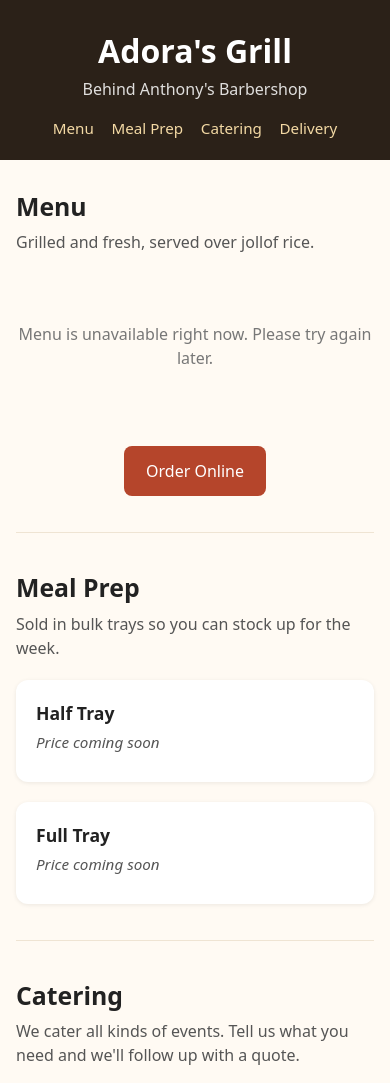
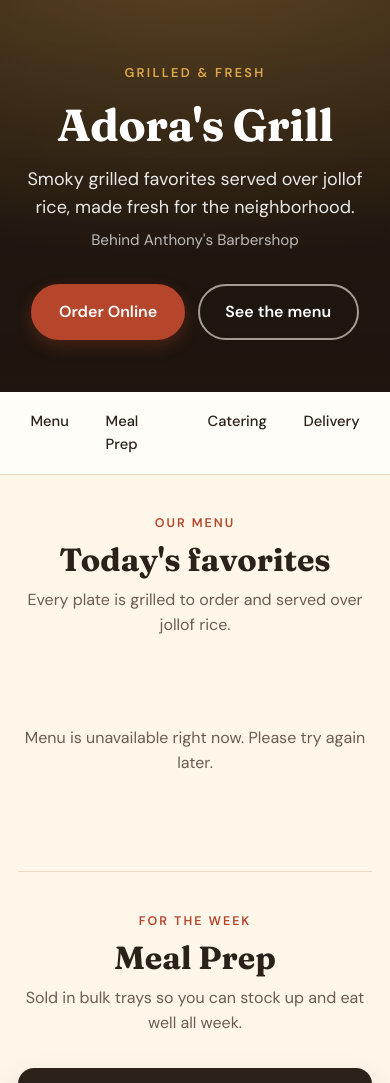
Before and after one commit to aokegbile/adoras-grill, a website: page public/index.html in a window 390 px wide. Shown: the top 1083 px of the page. Drawn offline with Linux system fonts and the light colour scheme; no server answers.

Commit message:
Restyle site: hero, warm palette, card and section styling
Co-Authored-By: Claude Haiku 5.5 <noreply@anthropic.com>
Claude-Session: https://claude.ai/code/session_01BA3yVo4jzUf7GyLsh6iBxj

```diff
--- a/public/index.html
+++ b/public/index.html
@@ -3,95 +3,247 @@
 <head>
   <meta charset="utf-8">
   <meta name="viewport" content="width=device-width, initial-scale=1">
-  <meta name="description" content="Adora's Grill: Nigerian food, grilled fresh. Menu, meal prep, catering and delivery. Behind Anthony's Barbershop.">
+  <meta name="description" content="Adora's Grill: grilled Nigerian favorites over jollof rice. Menu, meal prep, catering and delivery. Behind Anthony's Barbershop.">
   <title>Adora's Grill</title>
+  <link rel="preconnect" href="https://fonts.googleapis.com">
+  <link rel="preconnect" href="https://fonts.gstatic.com" crossorigin>
+  <link href="https://fonts.googleapis.com/css2?family=Fraunces:opsz,wght@9..144,600;9..144,700&family=DM+Sans:wght@400;500;600&display=swap" rel="stylesheet">
   <style>
-    :root { --ink: #222; --muted: #777; --cream: #fffaf3; --brown: #2b2118; --accent: #b5452b; --card: #fff; --line: #efe4d3; --tan: #eadfcf; --tan-ink: #8a7a66; }
+    :root {
+      --night: #1d140d;
+      --brown: #2b2118;
+      --cream: #fff6ea;
+      --paper: #fffdf9;
+      --terracotta: #b5452b;
+      --terracotta-dark: #8f3320;
+      --gold: #e0a84a;
+      --ink: #2a211a;
+      --muted: #6b5d4f;
+      --line: #eadbc6;
+      --tan: #f1e4d0;
+      --tan-ink: #8a7a66;
+      --radius: 16px;
+      --shadow: 0 2px 10px rgba(42, 33, 26, .08);
+      --shadow-lift: 0 14px 30px rgba(42, 33, 26, .16);
+    }
     * { box-sizing: border-box; }
-    body { margin: 0; font-family: system-ui, sans-serif; color: var(--ink); background: var(--cream); line-height: 1.5; }
-    header { padding: 2rem 1rem 1.25rem; text-align: center; background: var(--brown); color: #fff; }
-    header h1 { margin: 0 0 .4rem; line-height: 1.2; }
-    header p { margin: 0; opacity: .85; }
-    nav { display: flex; flex-wrap: wrap; justify-content: center; gap: .4rem 1.1rem; margin-top: 1rem; }
-    nav a { color: #f3d9a4; text-decoration: none; font-size: .95rem; }
-    nav a:hover, nav a:focus { text-decoration: underline; }
-    main { max-width: 960px; margin: 0 auto; padding: 0 1rem; }
-    section { padding: 2.25rem 0; border-top: 1px solid var(--line); }
-    section:first-child { border-top: 0; padding-top: 1.75rem; }
-    h2 { margin: 0 0 .35rem; font-size: 1.55rem; }
-    .lede { margin: 0 0 1.25rem; color: #555; }
-    .menu { display: grid; grid-template-columns: repeat(auto-fill, minmax(220px, 1fr)); gap: 1.25rem; }
-    .card { background: var(--card); border-radius: 12px; overflow: hidden; box-shadow: 0 1px 4px rgba(0,0,0,.08); }
-    .card .photo { aspect-ratio: 4 / 3; background: var(--tan); display: flex; align-items: center; justify-content: center; color: var(--tan-ink); font-size: .9rem; padding: 1rem; text-align: center; line-height: 1.4; }
-    .card .photo img { width: 100%; height: 100%; object-fit: cover; }
-    .card .body { padding: 1rem 1.1rem 1.2rem; }
-    .card h3 { margin: 0 0 .4rem; font-size: 1.05rem; line-height: 1.3; }
-    .card .desc { margin: 0 0 .6rem; font-size: .9rem; line-height: 1.45; color: #555; }
-    .card .price { font-weight: 600; line-height: 1.3; }
-    .tiers { display: grid; grid-template-columns: repeat(auto-fill, minmax(220px, 1fr)); gap: 1.25rem; }
-    .tier { background: var(--card); border-radius: 12px; padding: 1.25rem; box-shadow: 0 1px 4px rgba(0,0,0,.08); }
-    .tier h3 { margin: 0 0 .3rem; font-size: 1.1rem; }
-    .tier p { margin: 0 0 .5rem; color: #555; font-size: .95rem; }
+    html { scroll-behavior: smooth; }
+    body {
+      margin: 0;
+      font-family: "DM Sans", system-ui, -apple-system, sans-serif;
+      color: var(--ink);
+      background: var(--cream);
+      line-height: 1.55;
+      -webkit-font-smoothing: antialiased;
+    }
+    h1, h2, h3 { font-family: "Fraunces", Georgia, serif; line-height: 1.15; margin: 0; }
+    a { color: inherit; }
+    :focus-visible { outline: 3px solid var(--gold); outline-offset: 3px; border-radius: 6px; }
+
+    /* Hero */
+    .hero {
+      position: relative;
+      color: #fff;
+      text-align: center;
+      padding: 5rem 1rem 4.5rem;
+      background:
+        radial-gradient(1000px 420px at 50% -10%, rgba(224, 168, 74, .30), transparent 70%),
+        linear-gradient(180deg, rgba(29, 20, 13, .72), rgba(29, 20, 13, .92)),
+        var(--brown);
+      overflow: hidden;
+    }
+    .hero .eyebrow {
+      display: inline-block;
+      font-size: .8rem;
+      font-weight: 600;
+      letter-spacing: .18em;
+      text-transform: uppercase;
+      color: var(--gold);
+      margin: 0 0 1rem;
+    }
+    .hero h1 { font-size: clamp(2.8rem, 8vw, 4.75rem); font-weight: 700; letter-spacing: -.01em; }
+    .hero .tagline { margin: 1rem auto 0; max-width: 34rem; font-size: 1.125rem; opacity: .9; }
+    .hero .where { margin: .4rem 0 0; font-size: .95rem; opacity: .7; }
+    .hero .actions { margin-top: 2rem; }
+
+    /* Nav */
+    nav.sections {
+      position: sticky; top: 0; z-index: 10;
+      display: flex; flex-wrap: wrap; justify-content: center; gap: .5rem;
+      padding: .75rem 1rem;
+      background: rgba(255, 253, 249, .94);
+      backdrop-filter: saturate(1.4) blur(8px);
+      box-shadow: 0 1px 0 var(--line);
+    }
+    nav.sections a {
+      padding: .4rem .9rem; border-radius: 999px;
+      color: var(--brown); text-decoration: none; font-size: .92rem; font-weight: 500;
+      transition: background .15s, color .15s;
+    }
+    nav.sections a:hover { background: var(--tan); }
+
+    main { max-width: 1040px; margin: 0 auto; padding: 0 1.1rem; }
+    section { padding: 3.25rem 0; }
+    section + section { border-top: 1px solid var(--line); }
+    .section-head { text-align: center; margin-bottom: 2rem; }
+    .section-head .kicker {
+      display: block; font-size: .78rem; font-weight: 600; letter-spacing: .16em;
+      text-transform: uppercase; color: var(--terracotta); margin-bottom: .5rem;
+    }
+    .section-head h2 { font-size: clamp(2rem, 5vw, 2.6rem); font-weight: 700; }
+    .section-head .lede { margin: .6rem auto 0; max-width: 36rem; color: var(--muted); }
+
+    /* Menu cards */
+    .menu { display: grid; grid-template-columns: repeat(auto-fill, minmax(230px, 1fr)); gap: 1.4rem; }
+    .card {
+      background: var(--paper); border-radius: var(--radius); overflow: hidden;
+      box-shadow: var(--shadow); display: flex; flex-direction: column;
+      transition: transform .2s ease, box-shadow .2s ease;
+    }
+    .card:hover { transform: translateY(-3px); box-shadow: var(--shadow-lift); }
+    .card .photo {
+      aspect-ratio: 4 / 3; display: flex; align-items: center; justify-content: center;
+      background: linear-gradient(135deg, var(--tan), #e7d3b6);
+      color: var(--tan-ink); font-size: .9rem; padding: 1rem; text-align: center;
+    }
+    .card .photo img { width: 100%; height: 100%; object-fit: cover; display: block; }
+    .card .body { padding: 1.1rem 1.2rem 1.25rem; display: flex; flex-direction: column; gap: .4rem; flex: 1; }
+    .card h3 { font-size: 1.2rem; font-weight: 600; }
+    .card .desc { margin: 0; font-size: .92rem; color: var(--muted); }
+    .card .price {
+      margin-top: auto; align-self: flex-start; padding: .3rem .7rem; border-radius: 999px;
+      background: #fbeedb; color: var(--terracotta-dark); font-weight: 600; font-size: .95rem;
+    }
+
+    /* Meal prep tiers */
+    .tiers { display: grid; grid-template-columns: repeat(auto-fill, minmax(240px, 1fr)); gap: 1.4rem; }
+    .tier {
+      background: var(--brown); color: var(--cream); border-radius: var(--radius);
+      padding: 1.8rem 1.5rem; text-align: center; box-shadow: var(--shadow-lift);
+    }
+    .tier h3 { font-size: 1.35rem; font-weight: 600; color: #fff; }
+    .tier .size { margin: .3rem 0 1rem; font-size: .92rem; opacity: .75; }
+    .tier .price { color: var(--gold); font-weight: 600; font-size: 1.05rem; }
+
+    /* Placeholders */
     .placeholder { color: var(--tan-ink); font-style: italic; font-weight: 400; }
-    .status { text-align: center; color: var(--muted); padding: 2rem 0; }
-    .btn { display: inline-block; padding: .8rem 1.4rem; background: var(--accent); color: #fff; border-radius: 8px; text-decoration: none; border: 0; font: inherit; cursor: pointer; }
-    .btn.outline { background: transparent; color: var(--accent); border: 2px solid var(--accent); }
-    .actions { display: flex; flex-wrap: wrap; gap: .75rem; justify-content: center; margin-top: 1.75rem; }
-    form { display: grid; grid-template-columns: 1fr 1fr; gap: .25rem 1rem; background: var(--card); padding: 1.25rem; border-radius: 12px; box-shadow: 0 1px 4px rgba(0,0,0,.08); }
-    form label { display: flex; flex-direction: column; font-size: .9rem; color: #444; margin-bottom: .75rem; }
+    .tier .placeholder { color: rgba(255, 246, 234, .7); }
+    .status { text-align: center; color: var(--muted); padding: 2.5rem 0; grid-column: 1 / -1; }
+
+    /* Buttons */
+    .actions { display: flex; flex-wrap: wrap; gap: .8rem; justify-content: center; }
+    .btn {
+      display: inline-block; padding: .85rem 1.6rem; border-radius: 999px;
+      background: var(--terracotta); color: #fff; text-decoration: none; font: inherit; font-weight: 600;
+      border: 2px solid var(--terracotta); cursor: pointer;
+      box-shadow: 0 6px 16px rgba(181, 69, 43, .28);
+      transition: background .15s, transform .15s, box-shadow .15s;
+    }
+    .btn:hover { background: var(--terracotta-dark); border-color: var(--terracotta-dark); transform: translateY(-1px); }
+    .btn.outline { background: transparent; color: var(--terracotta); box-shadow: none; }
+    .btn.outline:hover { background: var(--terracotta); color: #fff; }
+    .hero .btn.ghost { background: transparent; border-color: rgba(255, 246, 234, .6); box-shadow: none; }
+    .hero .btn.ghost:hover { background: rgba(255, 246, 234, .12); border-color: var(--cream); }
+
+    /* Catering form */
+    .form-wrap { max-width: 680px; margin: 0 auto; }
+    form {
+      display: grid; grid-template-columns: 1fr 1fr; gap: 1rem;
+      background: var(--paper); padding: 1.75rem; border-radius: var(--radius); box-shadow: var(--shadow);
+    }
+    form label { display: flex; flex-direction: column; font-size: .88rem; font-weight: 500; color: var(--brown); }
     form .full { grid-column: 1 / -1; }
-    form input, form textarea { margin-top: .3rem; padding: .6rem .7rem; border: 1px solid #d8cbb6; border-radius: 8px; font: inherit; width: 100%; }
-    form textarea { min-height: 96px; resize: vertical; }
-    form .btn { grid-column: 1 / -1; justify-self: start; }
-    footer { background: var(--brown); color: #d9cdbb; text-align: center; padding: 2rem 1rem 2.5rem; font-size: .95rem; }
-    footer p { margin: 0 0 .5rem; }
-    footer a { color: #f3d9a4; }
-    .social { display: flex; justify-content: center; gap: 1.1rem; margin-top: .75rem; }
-    .social a { text-decoration: none; }
-    @media (max-width: 560px) { form { grid-template-columns: 1fr; } }
+    form input, form textarea {
+      margin-top: .35rem; padding: .7rem .8rem; border: 1px solid #d9c8ae; border-radius: 10px;
+      font: inherit; color: var(--ink); background: #fff; width: 100%;
+    }
+    form input:focus, form textarea:focus { outline: 2px solid var(--gold); outline-offset: 0; border-color: var(--gold); }
+    form textarea { min-height: 110px; resize: vertical; }
+    form .btn { grid-column: 1 / -1; justify-self: center; margin-top: .4rem; }
+
+    /* Delivery */
+    .delivery-wrap { text-align: center; }
+
+    /* Footer */
+    footer {
+      background: var(--night); color: #d9cdbb; text-align: center;
+      padding: 3rem 1rem 2.5rem; font-size: .95rem;
+    }
+    footer .brand { font-family: "Fraunces", Georgia, serif; font-size: 1.6rem; color: #fff; margin: 0 0 .3rem; }
+    footer p { margin: .25rem 0; }
+    footer a { color: var(--gold); text-decoration: none; }
+    footer a:hover { text-decoration: underline; }
+    .social { display: flex; justify-content: center; gap: 1.4rem; margin-top: 1rem; }
+
+    @media (max-width: 600px) {
+      .hero { padding: 3.75rem 1rem 3.25rem; }
+      section { padding: 2.5rem 0; }
+      form { grid-template-columns: 1fr; padding: 1.25rem; }
+      nav.sections { justify-content: flex-start; flex-wrap: nowrap; overflow-x: auto; }
+    }
+    @media (prefers-reduced-motion: reduce) {
+      html { scroll-behavior: auto; }
+      .card, .btn { transition: none; }
+    }
   </style>
 </head>
 <body>
-  <header>
+  <header class="hero">
+    <p class="eyebrow">Grilled &amp; fresh</p>
     <h1>Adora's Grill</h1>
-    <p>Behind Anthony's Barbershop</p>
-    <nav aria-label="Sections">
+    <p class="tagline">Smoky grilled favorites served over jollof rice, made fresh for the neighborhood.</p>
+    <p class="where">Behind Anthony's Barbershop</p>
+    <div class="actions hero-actions">
+      <!-- PLACEHOLDER: replace href with the Square Online link -->
+      <a class="btn" href="#">Order Online</a>
+      <a class="btn ghost" href="#menu">See the menu</a>
+    </div>
+  </header>
+
+  <nav class="sections" aria-label="Sections">
     <a href="#menu">Menu</a>
     <a href="#meal-prep">Meal Prep</a>
     <a href="#catering">Catering</a>
     <a href="#delivery">Delivery</a>
   </nav>
-  </header>
 
   <main>
     <section id="menu">
-      <h2>Menu</h2>
-      <p class="lede">Grilled and fresh, served over jollof rice.</p>
+      <div class="section-head">
+        <span class="kicker">Our menu</span>
+        <h2>Today's favorites</h2>
+        <p class="lede">Every plate is grilled to order and served over jollof rice.</p>
+      </div>
       <div id="menu-grid" class="menu"><p class="status">Loading menu…</p></div>
-      <div class="actions">
-        <!-- PLACEHOLDER: replace href with the Square Online link -->
-        <a class="btn" href="#">Order Online</a>
-      </div>
     </section>
 
     <section id="meal-prep">
+      <div class="section-head">
+        <span class="kicker">For the week</span>
         <h2>Meal Prep</h2>
-      <p class="lede">Sold in bulk trays so you can stock up for the week.</p>
+        <p class="lede">Sold in bulk trays so you can stock up and eat well all week.</p>
+      </div>
       <div class="tiers">
         <div class="tier">
           <h3>Half Tray</h3>
-          <p class="placeholder">Price coming soon</p>
+          <p class="size">Feeds a small crowd or a few days of meals</p>
+          <p class="price placeholder">Price coming soon</p>
         </div>
         <div class="tier">
           <h3>Full Tray</h3>
-          <p class="placeholder">Price coming soon</p>
+          <p class="size">Our biggest option for families and gatherings</p>
+          <p class="price placeholder">Price coming soon</p>
         </div>
       </div>
     </section>
 
     <section id="catering">
+      <div class="section-head">
+        <span class="kicker">Events</span>
         <h2>Catering</h2>
         <p class="lede">We cater all kinds of events. Tell us what you need and we'll follow up with a quote.</p>
+      </div>
+      <div class="form-wrap">
         <!-- PLACEHOLDER: replace action with the real catering request handler or email address -->
         <form action="mailto:hello@example.com" method="post" enctype="text/plain">
           <label>Name
@@ -114,12 +266,16 @@
           </label>
           <button class="btn" type="submit">Request a Quote</button>
         </form>
+      </div>
     </section>
 
     <section id="delivery">
+      <div class="section-head">
+        <span class="kicker">Get it delivered</span>
         <h2>Delivery</h2>
         <p class="lede">Order for delivery through our partners.</p>
-      <div class="actions">
+      </div>
+      <div class="actions delivery-wrap">
         <!-- PLACEHOLDER: replace each href with the restaurant's link on that platform -->
         <a class="btn outline" href="#">DoorDash</a>
         <a class="btn outline" href="#">Uber Eats</a>
@@ -129,7 +285,8 @@
   </main>
 
   <footer>
-    <p>Adora's Grill · Behind Anthony's Barbershop</p>
+    <p class="brand">Adora's Grill</p>
+    <p>Behind Anthony's Barbershop</p>
     <!-- PLACEHOLDER: street address -->
     <p class="placeholder">Street address coming soon</p>
     <p><a href="tel:+12519302554">(251) 930-2554</a></p>
```
Lines whose indentation alone changed are shown as unchanged.
